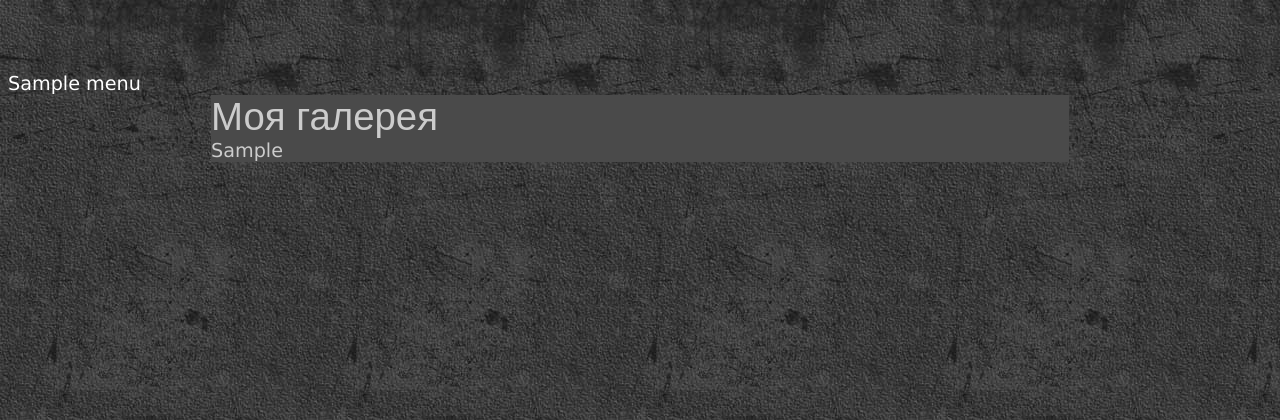
After one commit to Akseonov/course_php_1.1, a PHP site: template lesson_5/templates/gallery.php in a window 1280 px wide. The commit adds this page. Shown: the top 420 px of the page. Run offline with PHP 8.4, Linux system fonts and the light colour scheme; the template is opened without the code that fills it: most values are stand-ins (such as "Sample title", 1, 10 or a date in 2020).

Commit message:
- сделал 2 первых задания

```diff
--- /dev/null
+++ b/lesson_5/css/style.css
@@ -0,0 +1,53 @@
+body {
+	background: #444 url('../img/body.jpg');
+	color: #ffffff;
+	font: normal 1.2em Verdana,Arial,sans-serif;
+	height: 100%;
+	padding-bottom: 1px;
+	padding-top: 64px;
+}
+.menu{
+	display: flex;
+	align-items: center;
+	justify-content: space-around;
+	padding-bottom: 50px;
+}
+.menu a{
+	color: #fff;
+	text-decoration: none;
+}
+.menu a:visited{
+	color: #fff;
+}
+.menu a:active{
+	color: #bcbcbc;
+}
+.menu a:hover{
+	color: #bcbcbc;
+}
+.gallery img{
+	margin:5px;
+	border:3px solid #fff;
+}
+.img_big{
+	margin:5px;
+	border:3px solid #fff;
+}
+
+a.photo:hover img{
+	border:3px solid #034F80;
+}
+#main {
+	width:858px;
+	margin:0 auto;
+	background: #4A4A4A;
+	color: #CCC;
+}
+.post_title h2 {
+	font: normal 2em Arial,sans-serif;
+	margin: 0;
+	padding: 0;
+}
+a:hover img {
+	border: 3px solid #034F80;
+}
--- /dev/null
+++ b/lesson_5/templates/gallery.php
@@ -0,0 +1,6 @@
+<div id="main">
+    <div class="post_title"><h2>Моя галерея</h2></div>
+    <div class="gallery">
+        <?=$strGal?>
+    </div>
+</div>
--- /dev/null
+++ b/lesson_5/templates/img.php
@@ -0,0 +1,6 @@
+<div id="main">
+    <div class="post_title"><h2>Моя картинка</h2></div>
+    <div class="img_big">
+        <?=$strImg?>
+    </div>
+</div>
--- /dev/null
+++ b/lesson_5/templates/main.php
@@ -0,0 +1,13 @@
+
+<!DOCTYPE html>
+<html>
+<head>
+    <title>Главная страница - галерея</title>
+    <meta charset="UTF-8">
+    <link rel="stylesheet" type="text/css" href="../css/style.css">
+</head>
+<body>
+    <?=$menu?>
+    <?=$content?>
+</body>
+</html>
--- /dev/null
+++ b/lesson_5/templates/menu.php
@@ -0,0 +1,3 @@
+<div class="menu">
+    <a  href="/">Галерея</a>
+</div>
```
Also changed, not shown: lesson_5/index.php (+40 -23 lines), 1 other file.
